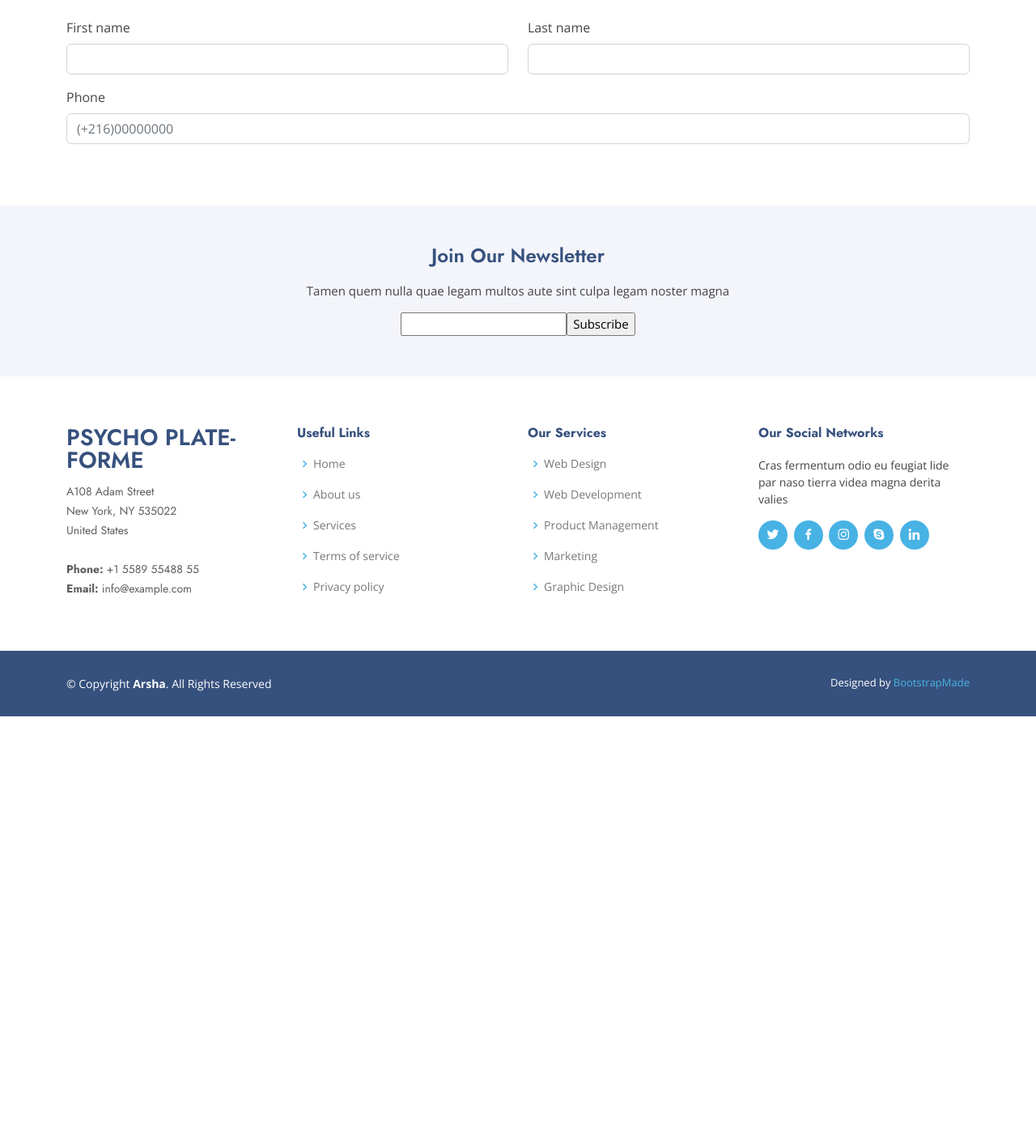
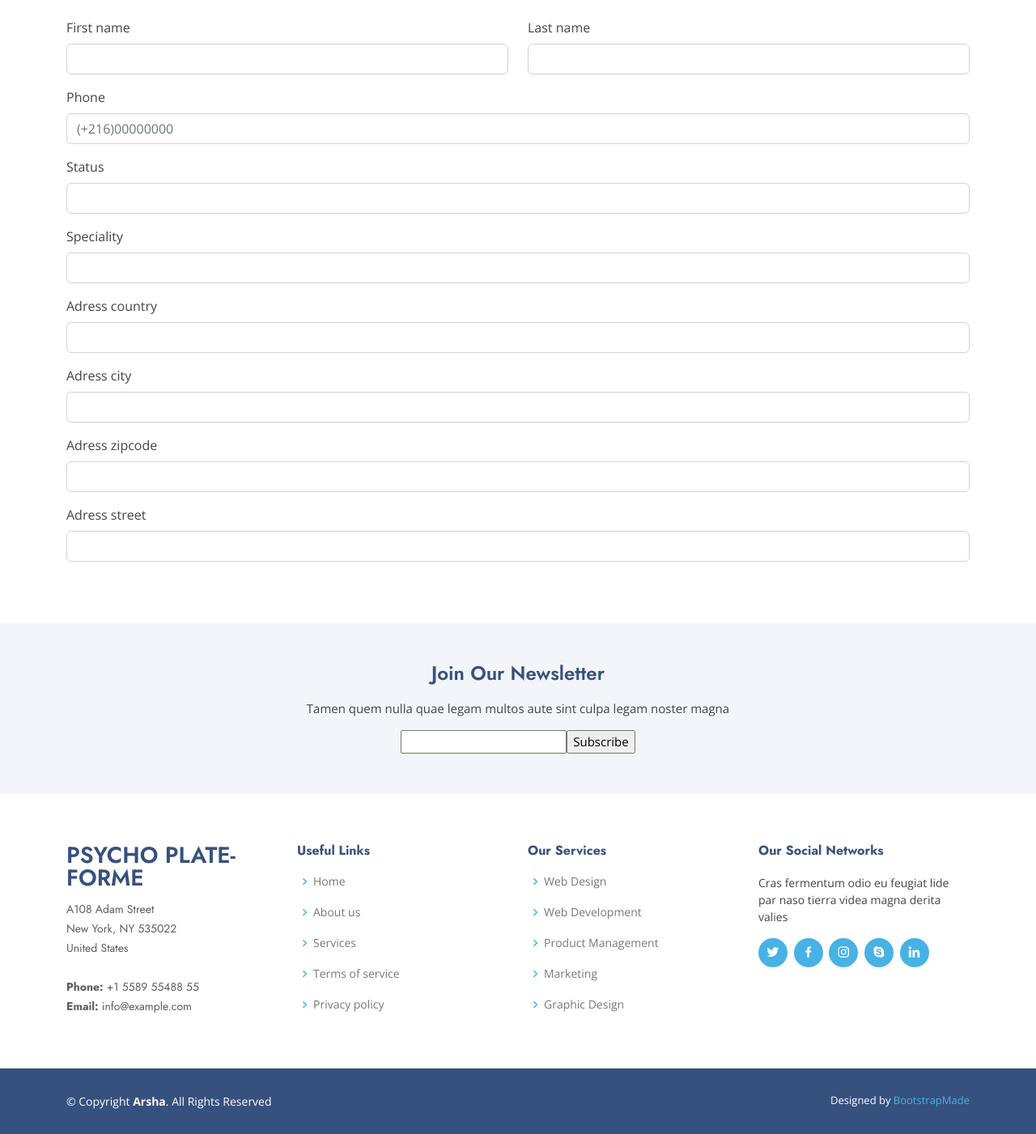
Before and after one commit to saifjm54/PsychoBackend, a Symfony app: template templates/blog/addPraticien.html.twig in a window 1280 px wide. Shown: the part 213-1614 px from the top of the page at 81% size. Before the commit the page ends 1098 px from the top, so only its background shows below. Run offline with Twig, Linux system fonts and the light colour scheme; the template is opened without the code that fills it, so the values that code supplies are empty; form fields are guessed from the names that the template uses; some libraries are stand-ins or nearby versions.

Commit message:
version 1.5

```diff
--- a/src/Form/PraticienType.php
+++ b/src/Form/PraticienType.php
@@ -22,7 +22,7 @@ class PraticienType extends AbstractType
             ->add('phone')
             ->add('status')
             ->add('speciality')
-            ->add('adress')
+            ->add('adress',AdressType::class)
             ->add('image', FileType::class, [
                 'label' => 'Votre image de profil (Des fichiers images uniquement)',
 
--- a/templates/blog/addPraticien.html.twig
+++ b/templates/blog/addPraticien.html.twig
@@ -9,6 +9,24 @@
 <div class="row">
     <div class="col">{{ form_row(form.phone,{'attr':{'placeholder':'(+216)00000000'}}) }}</div>
 </div>
+<div class="row">
+    <div class="col">{{ form_row(form.status) }}</div>
+</div>
+<div class="row">
+    <div class="col">{{ form_row(form.speciality) }}</div>
+</div>
+<div class="row">
+    <div class="col">{{ form_row(form.adress.country) }}</div>
+</div>
+<div class="row">
+    <div class="col">{{ form_row(form.adress.city) }}</div>
+</div>
+<div class="row">
+    <div class="col">{{ form_row(form.adress.zipcode) }}</div>
+</div>
+<div class="row">
+    <div class="col">{{ form_row(form.adress.street) }}</div>
+</div>
  {{ form_rest(form) }}
 {% endblock %}
 
```
Also changed, not shown: src/Controller/BlogController.php (+31 -11 lines), src/Form/AdressType.php (added, +31 -0 lines), public/uploads/praticiens/IMG-20220801-WA0003-645cd04f30849.jpg (added), public/uploads/praticiens/IMG-20220801-WA0003-645cd3205b52e.jpg (added).
